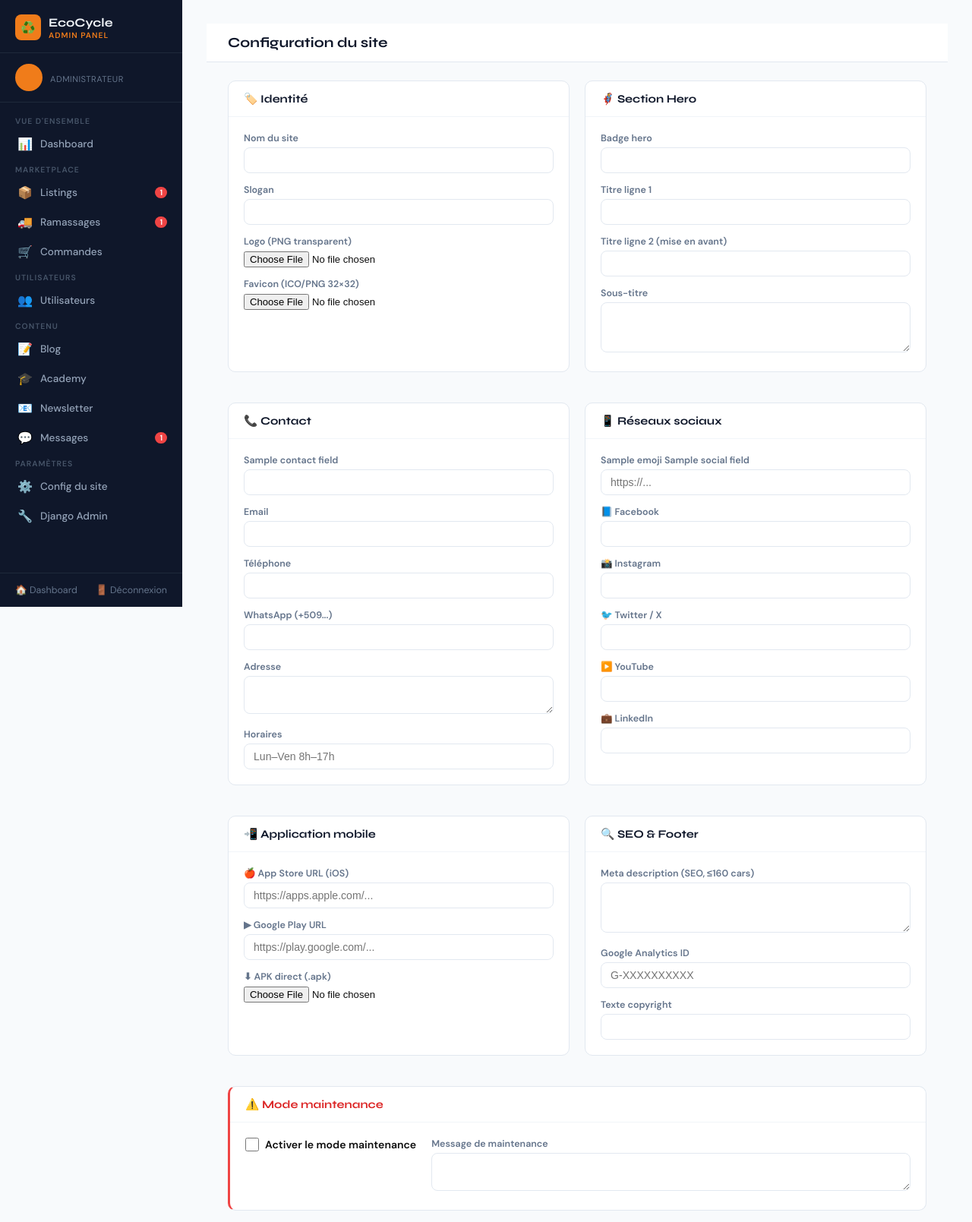
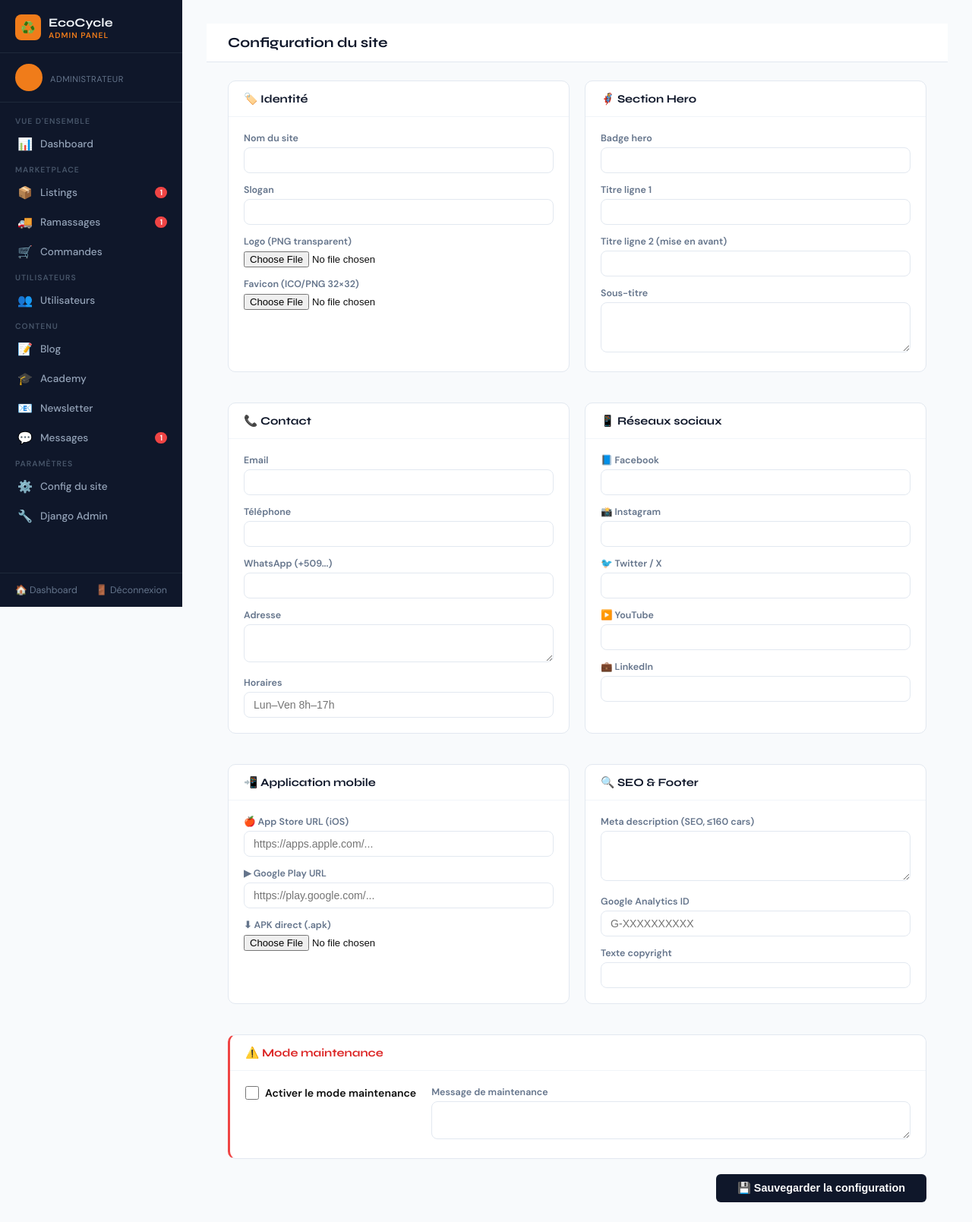
Before and after one commit to Vaillantval/Eco-Cycle, a Django app: template templates/admin_panel/site_config.html in a window 1280 px wide. Shown: the part 71-1680 px from the top of the page at 76% size. After the commit the page ends 1654 px from the top, so only its background shows below. Run offline with Django 5.2, Linux system fonts and the light colour scheme; the template is opened without the code that fills it: most values are stand-ins (such as "Sample title", 1, 10 or a date in 2020); parts of the project's set-up code (start-up, migrations or seed data) failed here and were passed over.

Commit message:
fix: site_config template — remove dead loops referencing missing context vars
contact_fields and social_fields were referenced in {% for %} loops but never
passed by AdminSiteConfigView. All fields were already hardcoded below the loops,
so the loops were just dead code with broken value="{{ config|default:'' }}" that
would display the config object repr instead of field values.

Co-Authored-By: Claude Sonnet 4.6 <noreply@anthropic.com>

```diff
--- a/templates/admin_panel/site_config.html
+++ b/templates/admin_panel/site_config.html
@@ -61,13 +61,6 @@
   <div class="admin-card">
     <div class="admin-card-header"><span class="admin-card-title">📞 Contact</span></div>
     <div style="padding:20px;display:flex;flex-direction:column;gap:14px;">
-      {% for fname, label in contact_fields %}
-      <div>
-        <label style="font-size:0.78rem;font-weight:600;color:#64748b;display:block;margin-bottom:4px;">{{ label }}</label>
-        <input type="text" name="{{ fname }}" value="{{ config|default:'' }}"
-               style="width:100%;padding:8px 12px;border:1px solid #e2e8f0;border-radius:8px;font-size:0.88rem;">
-      </div>
-      {% endfor %}
       <div>
         <label style="font-size:0.78rem;font-weight:600;color:#64748b;display:block;margin-bottom:4px;">Email</label>
         <input type="email" name="contact_email" value="{{ config.contact_email }}" style="width:100%;padding:8px 12px;border:1px solid #e2e8f0;border-radius:8px;font-size:0.88rem;">
@@ -95,13 +88,6 @@
   <div class="admin-card">
     <div class="admin-card-header"><span class="admin-card-title">📱 Réseaux sociaux</span></div>
     <div style="padding:20px;display:flex;flex-direction:column;gap:14px;">
-      {% for fname, emoji, label in social_fields %}
-      <div>
-        <label style="font-size:0.78rem;font-weight:600;color:#64748b;display:block;margin-bottom:4px;">{{ emoji }} {{ label }}</label>
-        <input type="url" name="{{ fname }}" value="{{ config|default:'' }}"
-               style="width:100%;padding:8px 12px;border:1px solid #e2e8f0;border-radius:8px;font-size:0.88rem;" placeholder="https://...">
-      </div>
-      {% endfor %}
       <div>
         <label style="font-size:0.78rem;font-weight:600;color:#64748b;display:block;margin-bottom:4px;">📘 Facebook</label>
         <input type="url" name="facebook_url" value="{{ config.facebook_url }}" style="width:100%;padding:8px 12px;border:1px solid #e2e8f0;border-radius:8px;font-size:0.88rem;">
```
